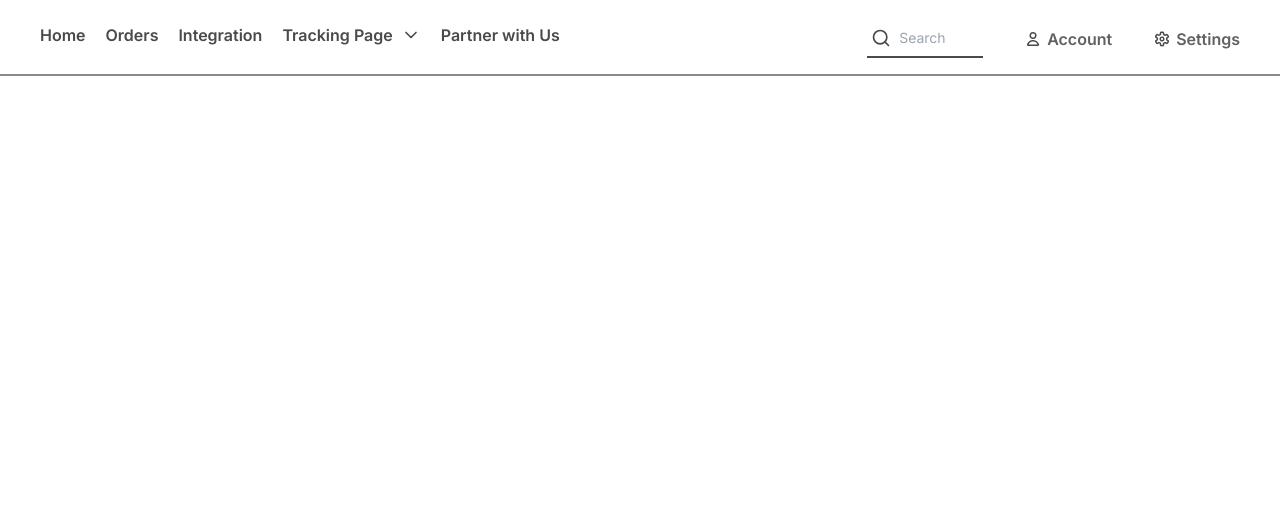
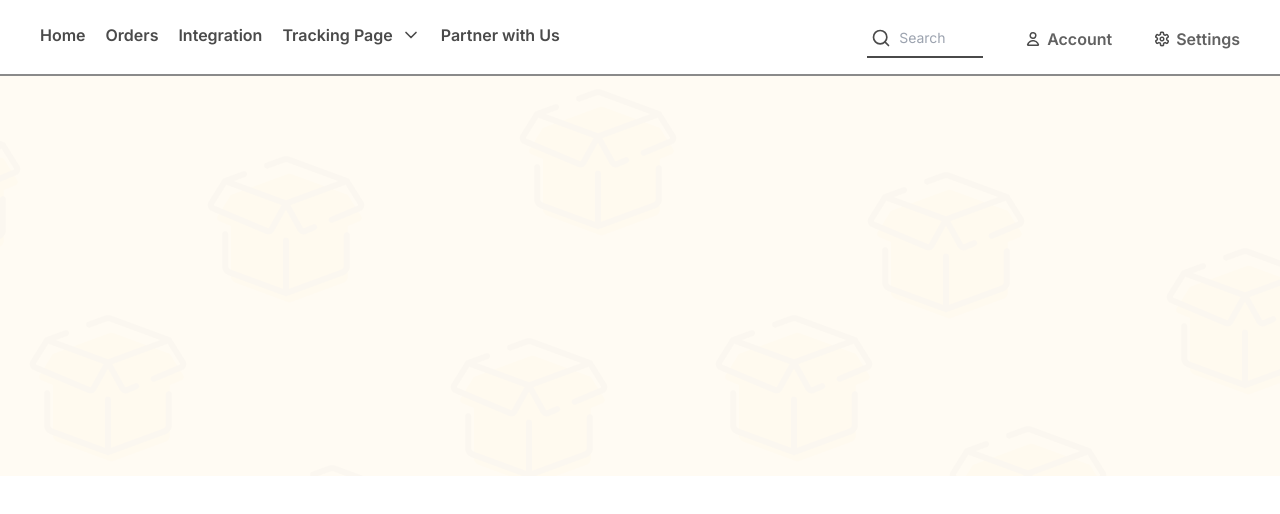
Before and after one commit to utkarshkushi/instasell-task, a Next.js app: page / in a window 1280 px wide. Shown: the top 514 px of the page. Built offline with nearby package versions, Linux system fonts and the light colour scheme.

Commit message:
adding background image for the hero section

```diff
--- /dev/null
+++ b/src/app/_components/Hero.tsx
@@ -0,0 +1,13 @@
+import React from 'react'
+
+type Props = {}
+
+const Hero = (props: Props) => {
+  return (
+    <div className="h-[400px] bg-[url('/bg.png')] bg-[#FEA919]/5">
+
+    </div>
+  )
+}
+
+export default Hero
--- a/src/app/page.tsx
+++ b/src/app/page.tsx
@@ -1,8 +1,14 @@
 import Image from "next/image";
 import Navbar from "./_components/Navbar";
+import Hero from "./_components/Hero";
 
 export default function Home() {
   return (
-    <Navbar />
+    <div>
+      <Navbar />
+      <Hero />
+    </div>
+
+
   );
 }
```
Also changed, not shown: public/bg-illustration.png (added), public/bg.png (added), src/app/globals.css (line endings or trailing spaces).
